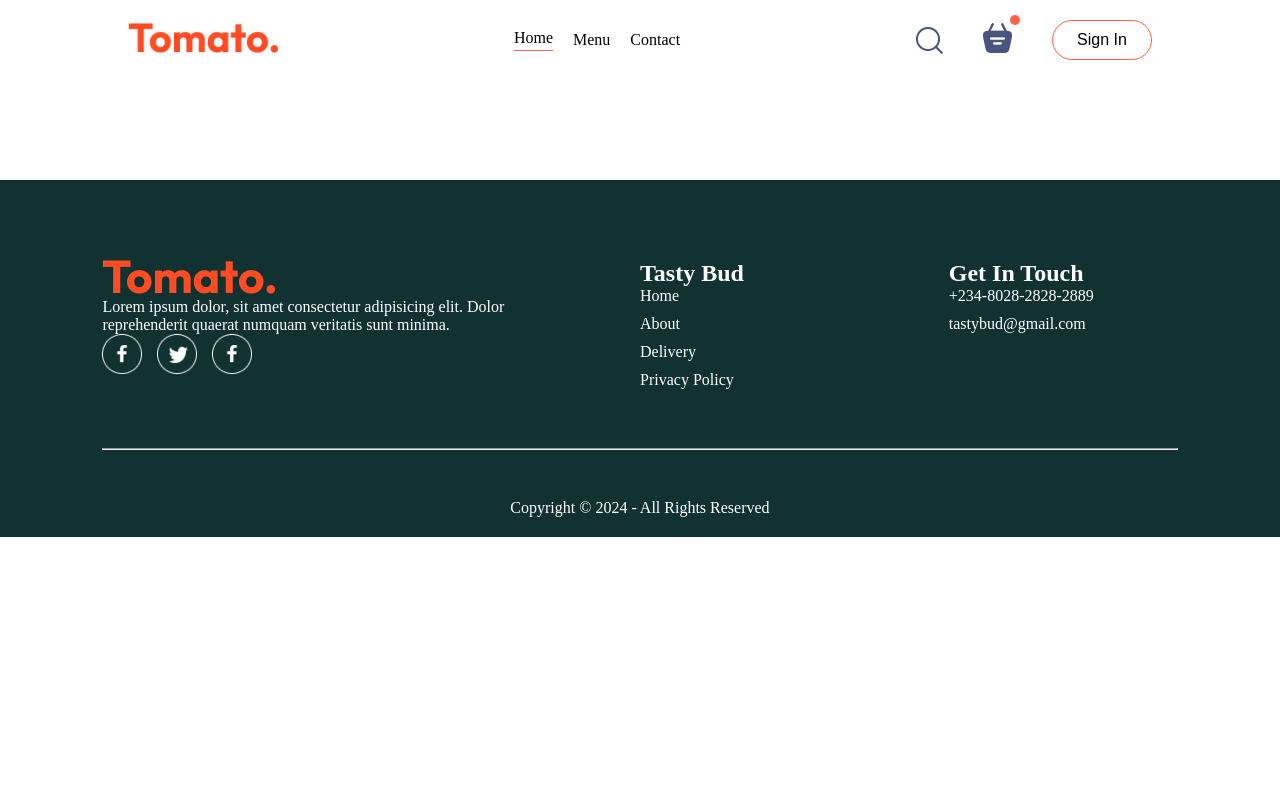
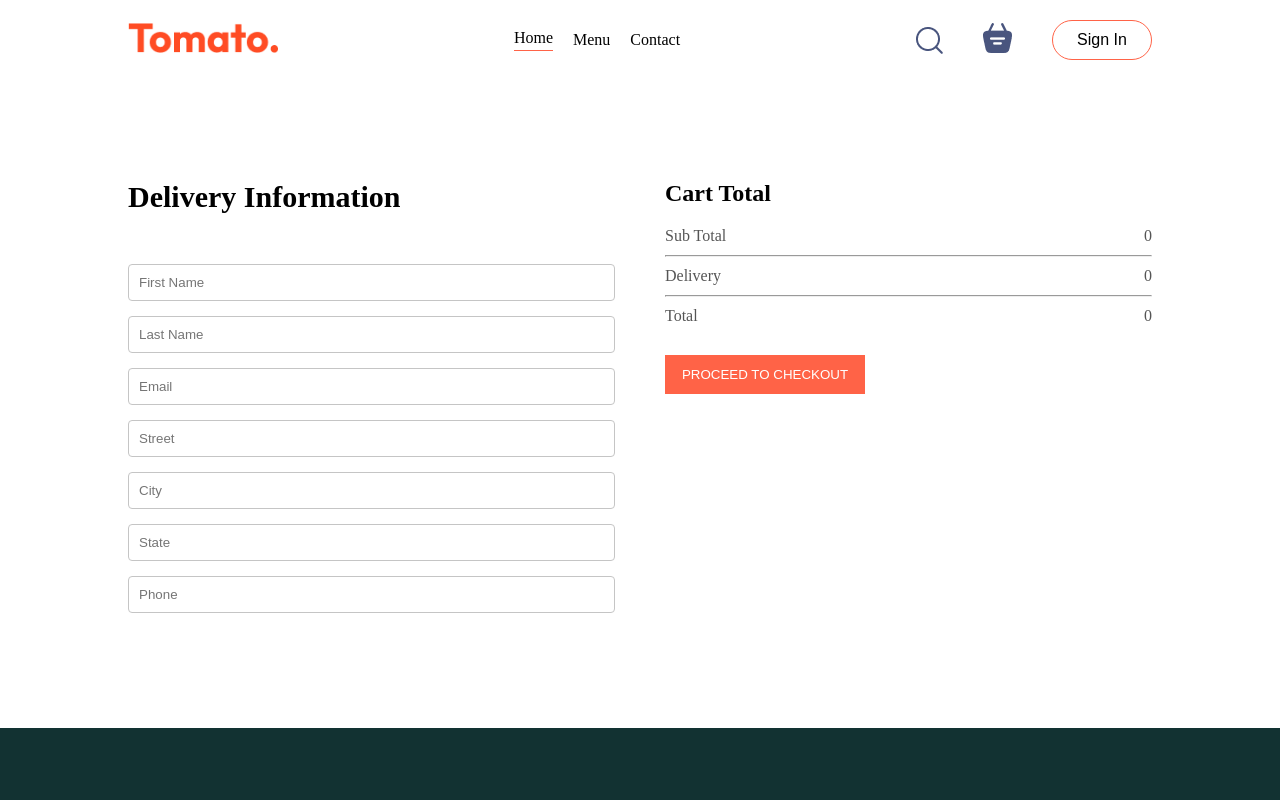
Before and after one commit to Kene10-codes/meal-app, a React (Vite) app in the folder client/: page /order in a window 1280 px wide. Shown: the top 800 px of the page. Built offline with nearby package versions, Linux system fonts and the light colour scheme.

Commit message:
Order page UI and func completed

```diff
--- a/client/src/App.jsx
+++ b/client/src/App.jsx
@@ -5,6 +5,7 @@ import Home from './pages/Home/Home'
 import Footer from './components/Footer/Footer'
 import LoginPopup from './components/LoginPopup/LoginPopup'
 import Navbar from './components/Navbar/Navbar'
+import Order from './pages/Order/Order'
 
 const App = () => {
     const [showLogin, setShowLogin] = useState(false)
@@ -16,6 +17,7 @@ const App = () => {
                 <Routes>
                     <Route path="/" element={<Home />} />
                     <Route path="/cart" element={<Cart />} />
+                    <Route path="/order" element={<Order />} />
                 </Routes>
             </div>
             <Footer />
--- a/client/src/components/Navbar/Navbar.jsx
+++ b/client/src/components/Navbar/Navbar.jsx
@@ -1,11 +1,13 @@
-import React, { useState } from 'react'
+import React, { useContext, useState } from 'react'
 import { assets } from '../../assets/assets.js'
 import { Link } from 'react-router-dom'
+import { StoreContext } from '../../context/StoreContext.jsx'
 
 import './Navbar.css'
 
 const Navbar = ({ setShowLogin }) => {
     const [menu, setMenu] = useState('home')
+    const { getTotalCartAmount } = useContext(StoreContext)
     return (
         <div className="navbar">
             <Link to="/">
@@ -43,7 +45,9 @@ const Navbar = ({ setShowLogin }) => {
                         {' '}
                         <img src={assets.basket_icon} alt="Cart Icon" />
                     </Link>
-                    <div className="dot"></div>
+                    <div
+                        className={getTotalCartAmount() === 0 ? '' : 'dot'}
+                    ></div>
                 </div>
                 <button onClick={() => setShowLogin(true)}>Sign In</button>
             </div>
--- a/client/src/context/StoreContext.jsx
+++ b/client/src/context/StoreContext.jsx
@@ -20,21 +20,24 @@ const StoreContextProvider = (props) => {
         setCartItems((prev) => ({ ...prev, [itemId]: prev[itemId] - 1 }))
     }
 
-    const getTotalotalCount = () => {
-        let totalItems = 0
+    // GET TOTAL
+    const getTotalCartAmount = () => {
+        let totalAmount = 0
         for (const item in cartItems) {
-            console.log(count)
-            let itemFood = food_list.find((food) => {
-                console.log(food)
-            })
+            let itemInfo = food_list.find((product) => product._id === item)
+            console.log(itemInfo)
+            totalAmount += itemInfo.price * cartItems[item]
         }
+        return totalAmount
     }
+
     const contextValue = {
         food_list,
         cartItems,
         setCartItems,
         addToCart,
         removeFromCart,
+        getTotalCartAmount,
     }
 
     useEffect(() => {
--- a/client/src/pages/Cart/Cart.jsx
+++ b/client/src/pages/Cart/Cart.jsx
@@ -1,10 +1,13 @@
 import React, { useContext } from 'react'
 import { StoreContext } from '../../context/StoreContext'
+import { useNavigate } from 'react-router-dom'
 import './Cart.css'
 
 const Cart = () => {
-    const { cartItems, food_list, removeFromCart } = useContext(StoreContext)
-    console.log(food_list)
+    const { cartItems, food_list, removeFromCart, getTotalCartAmount } =
+        useContext(StoreContext)
+    const navigate = useNavigate()
+
     return (
         <div className="cart">
             <div className="cart_items">
@@ -47,33 +50,25 @@ const Cart = () => {
                     <div>
                         <div className="cart_total_details">
                             <p>Sub Total</p>
-                            <p>{0}</p>
+                            <p>{getTotalCartAmount()}</p>
                         </div>
                         <hr />
                         <div className="cart_total_details">
                             <p>Delivery</p>
-                            <p>{2}</p>
+                            <p>{getTotalCartAmount() === 0 ? 0 : 2}</p>
                         </div>
                         <hr />
                         <div className="cart_total_details">
                             <p>Total</p>
-                            <p>{0}</p>
+                            <p>
+                                {getTotalCartAmount() === 0
+                                    ? 0
+                                    : getTotalCartAmount() + 2}
+                            </p>
                         </div>
-                        <button>PROCEED TO CHECKOUT</button>
-                    </div>
-                    <div className="cart_promocode">
-                        <div>
-                            <p>If you have a promo code, Enter it here</p>
-                            <div className="cart_promoode_input">
-                                <input
-                                    type="text"
-                                    placeholder="Enter Promo Code"
-                                    name=""
-                                    id=""
-                                />
-                                <button>Submit </button>
-                            </div>
-                        </div>
+                        <button onClick={() => navigate('/order')}>
+                            PROCEED TO CHECKOUT
+                        </button>
                     </div>
                 </div>
             </div>
--- a/client/src/pages/Order/Order.css
+++ b/client/src/pages/Order/Order.css
@@ -0,0 +1,36 @@
+.place_order {
+    display: flex;
+    align-items: start;
+    justify-content: space-between;
+    gap: 50px;
+    margin-top: 100px;
+}
+
+.place_order_left {
+    width: 100%;
+    max-width: max(30%, 500px);
+}
+
+.place_order_left  .title {
+    font-size: 30px;
+    font-weight: 700;
+    margin-bottom: 50px;
+}
+
+.place_order_left  input {
+    margin-bottom: 15px;
+    width: 100%;
+    padding: 10px;
+    border: 1px solid #c5c5c5;
+    border-radius: 4px;
+    outline-color: tomato;
+}
+
+.place_order_right {
+    width: 100%;
+    gap: 10px;
+}
+
+.place_order .cart_total_button {
+    margin-top: 30px;
+}
--- a/client/src/pages/Order/Order.jsx
+++ b/client/src/pages/Order/Order.jsx
@@ -1,10 +1,85 @@
-import React from 'react'
+import React, { useContext } from 'react'
+import { useNavigate } from 'react-router-dom'
+import { StoreContext } from '../../context/StoreContext'
+
 import './Order.css'
 
 const Order = () => {
+    const navigate = useNavigate()
+    const { getTotalCartAmount } = useContext(StoreContext)
     return (
         <div>
-            <h2>Order</h2>
+            <div className="place_order">
+                <div className="place_order_left">
+                    <p className="title">Delivery Information</p>
+                    <div className="multi_fields">
+                        <input
+                            type="text"
+                            className="first_name"
+                            placeholder="First Name"
+                        />
+                        <input
+                            type="text"
+                            className="last_name"
+                            placeholder="Last Name"
+                        />
+                    </div>
+                    <input type="email" placeholder="Email" className="email" />
+                    <input
+                        type="text"
+                        placeholder="Street"
+                        className="street"
+                    />
+                    <div className="multi_fields">
+                        <input
+                            type="text"
+                            className="city"
+                            placeholder="City"
+                        />
+                        <input
+                            type="text"
+                            className="state"
+                            placeholder="State"
+                        />
+                    </div>
+                    <input
+                        type="telephone"
+                        className="phone"
+                        placeholder="Phone"
+                    />
+                </div>
+                <div className="place_order_right">
+                    <div className="cart_total">
+                        <h2>Cart Total</h2>
+                        <div>
+                            <div className="cart_total_details">
+                                <p>Sub Total</p>
+                                <p>{getTotalCartAmount()}</p>
+                            </div>
+                            <hr />
+                            <div className="cart_total_details">
+                                <p>Delivery</p>
+                                <p>{getTotalCartAmount() === 0 ? 0 : 2}</p>
+                            </div>
+                            <hr />
+                            <div className="cart_total_details">
+                                <p>Total</p>
+                                <p>
+                                    {getTotalCartAmount() === 0
+                                        ? 0
+                                        : getTotalCartAmount() + 2}
+                                </p>
+                            </div>
+                            <button
+                                className="cart_total_button"
+                                onClick={() => navigate('/order')}
+                            >
+                                PROCEED TO CHECKOUT
+                            </button>
+                        </div>
+                    </div>
+                </div>
+            </div>
         </div>
     )
 }
```
